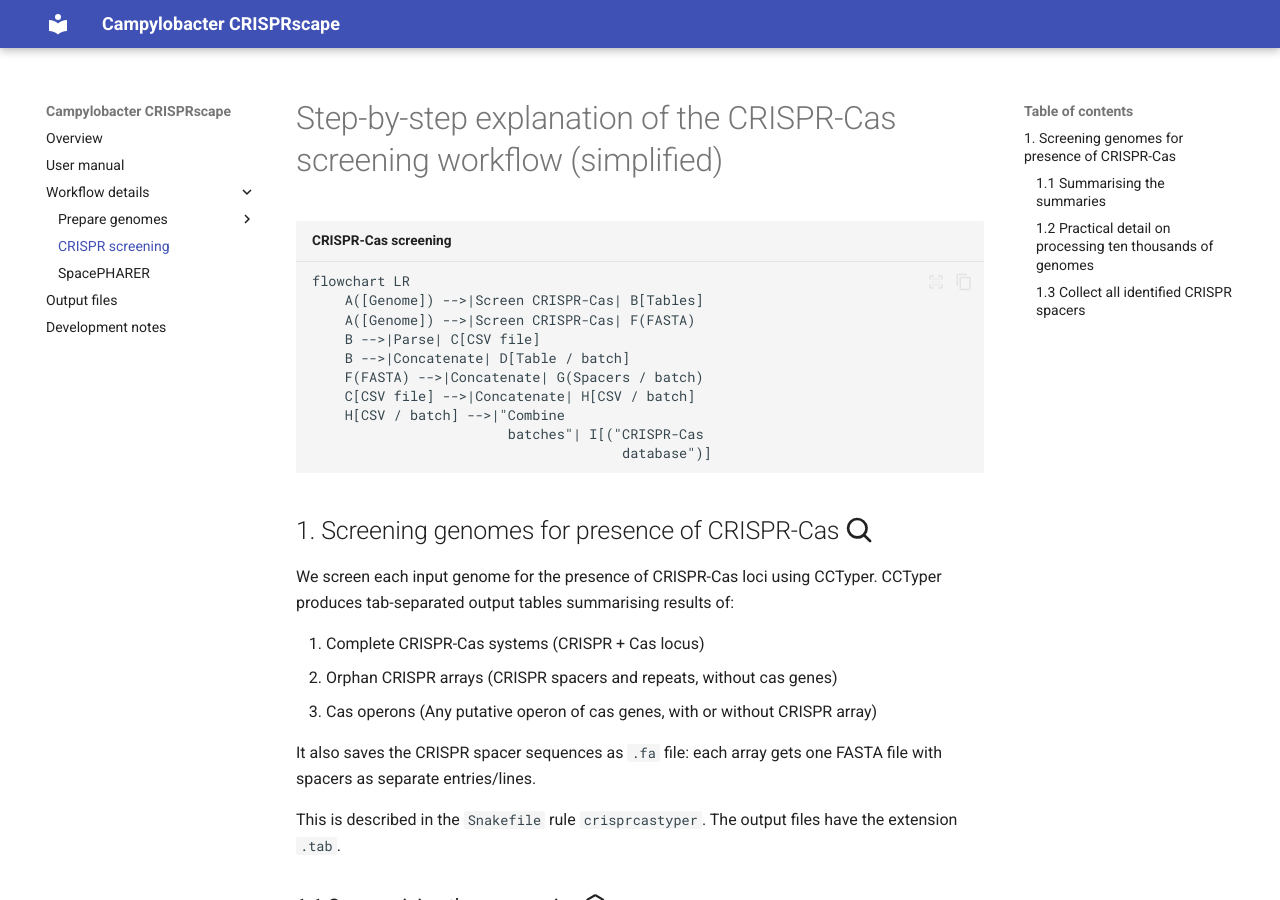
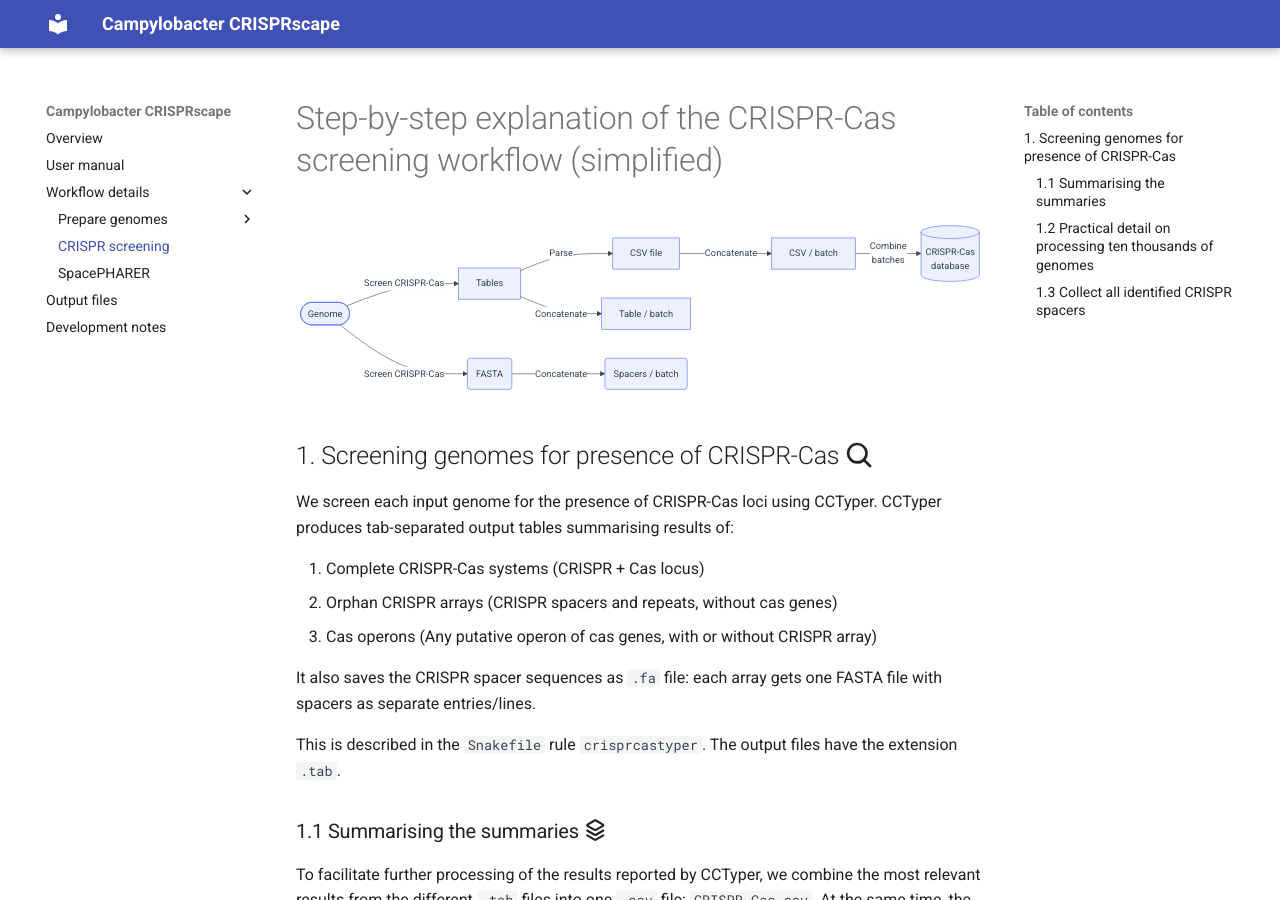
Before and after one commit to UtrechtUniversity/campylobacter-crisprscape, an MkDocs documentation site: the page built from doc/CRISPR_screening.md, in a window 1280 px wide and 900 px high. Built offline with MkDocs 1.6.1 and Material for MkDocs 9.7.7, drawn with Linux system fonts in a browser that asks for light colours.

Commit message:
Remove diagram name to facilitate rendering

````diff
--- a/doc/CRISPR_screening.md
+++ b/doc/CRISPR_screening.md
@@ -1,6 +1,6 @@
 # Step-by-step explanation of the CRISPR-Cas screening workflow (simplified)
 
-``` mermaid title="CRISPR-Cas screening"
+``` mermaid
 flowchart LR
     A([Genome]) -->|Screen CRISPR-Cas| B[Tables]
     A([Genome]) -->|Screen CRISPR-Cas| F(FASTA)
````
